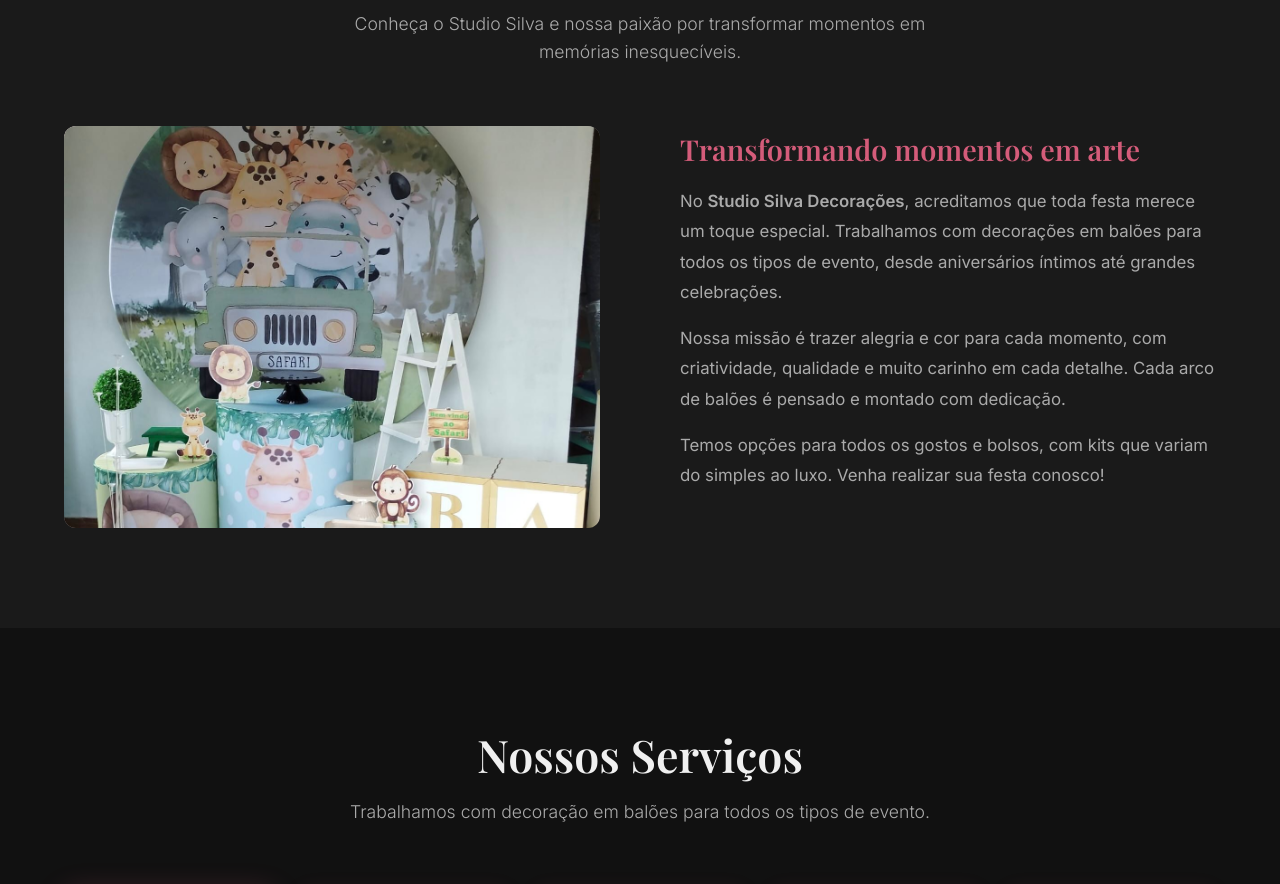
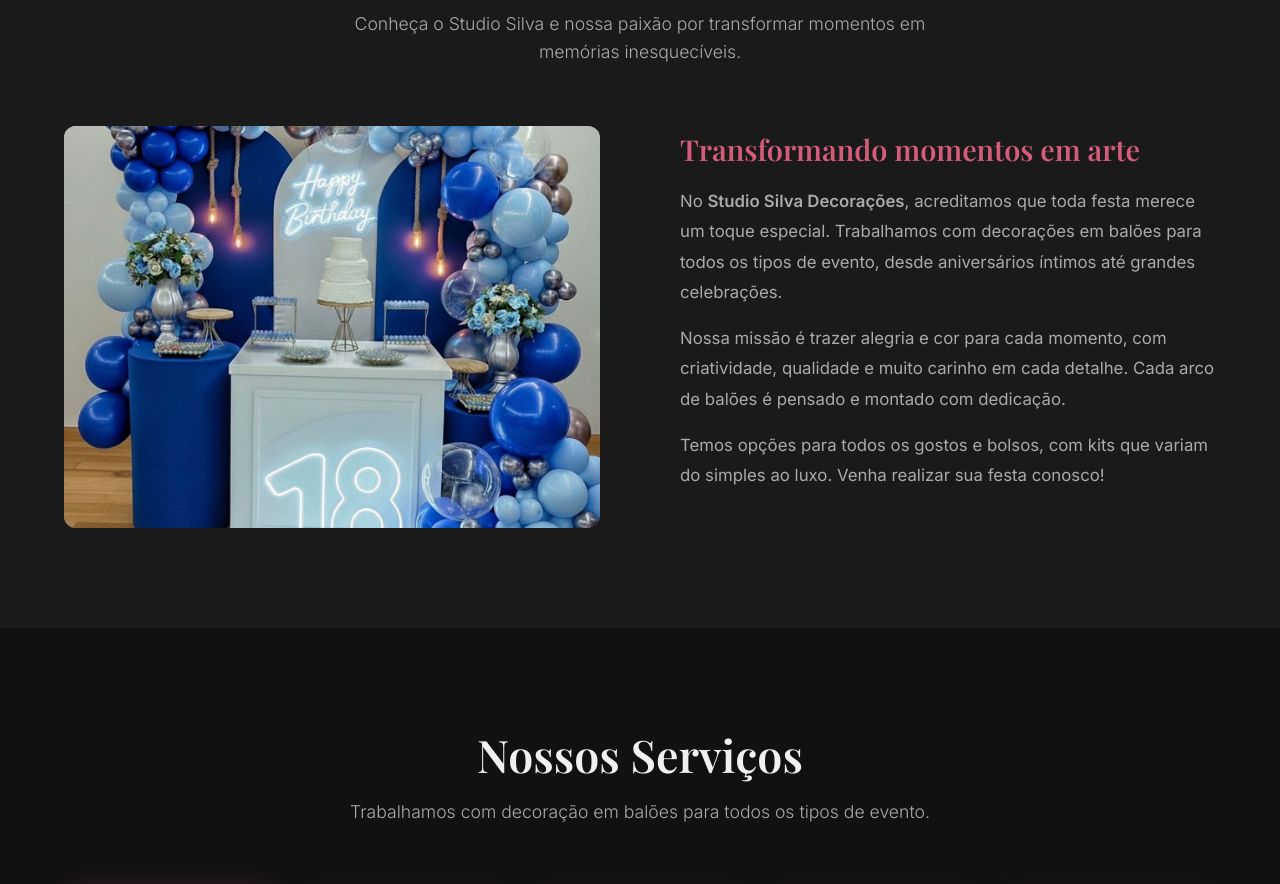
Before and after one commit to souzafabricio28-blip/studiosilva-decoracoes, a Next.js app: page / in a window 1280 px wide. Shown: the part 960-1844 px from the top of the page. Built offline with nearby package versions, Linux system fonts and the light colour scheme; a web font is replaced by a local one.

Commit message:
Troca imagem do About para about.jpg

```diff
--- a/components/About.js
+++ b/components/About.js
@@ -28,7 +28,7 @@ export default function About() {
             }}
           >
             <Image
-              src="/images/gallery-1.jpg"
+              src="/images/about.jpg"
               alt="Studio Silva Decorações"
               fill
               sizes="(max-width: 768px) 100vw, 50vw"
```
Also changed, not shown: public/images/about.jpg (added).
